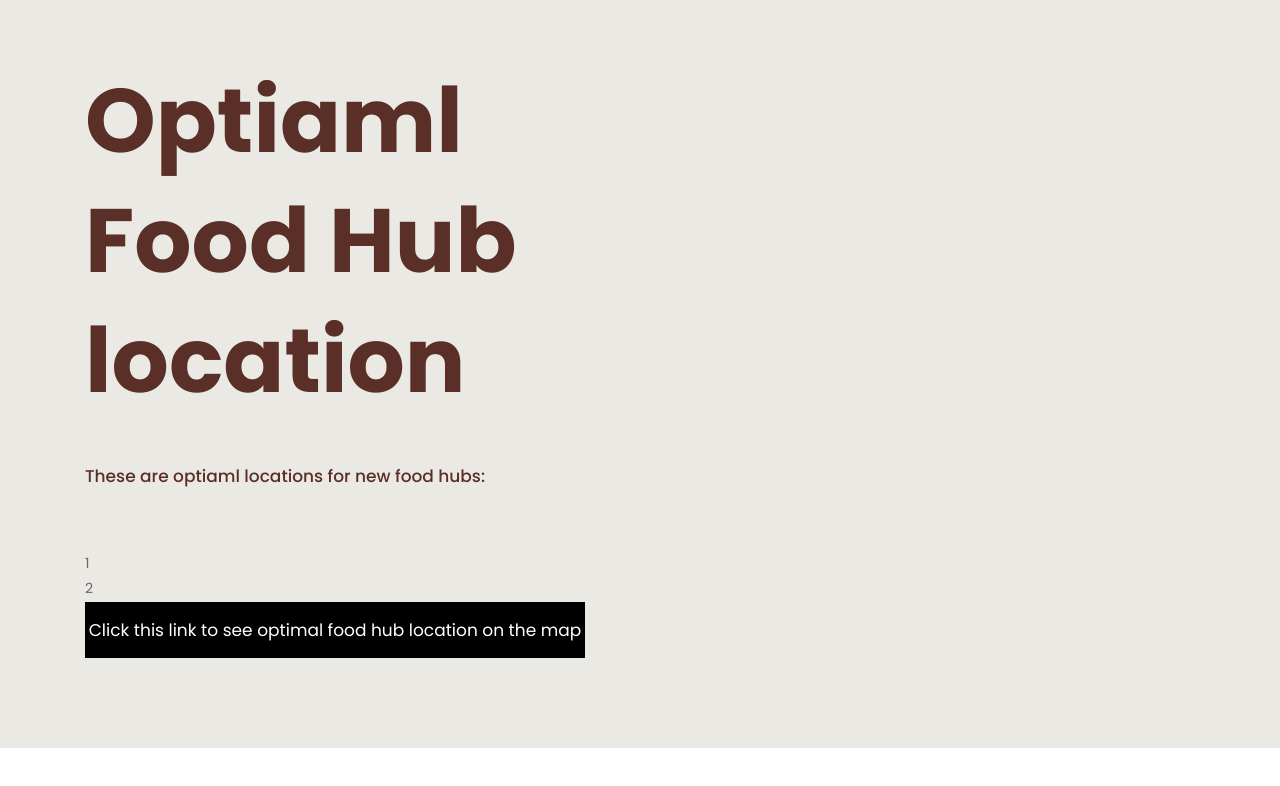
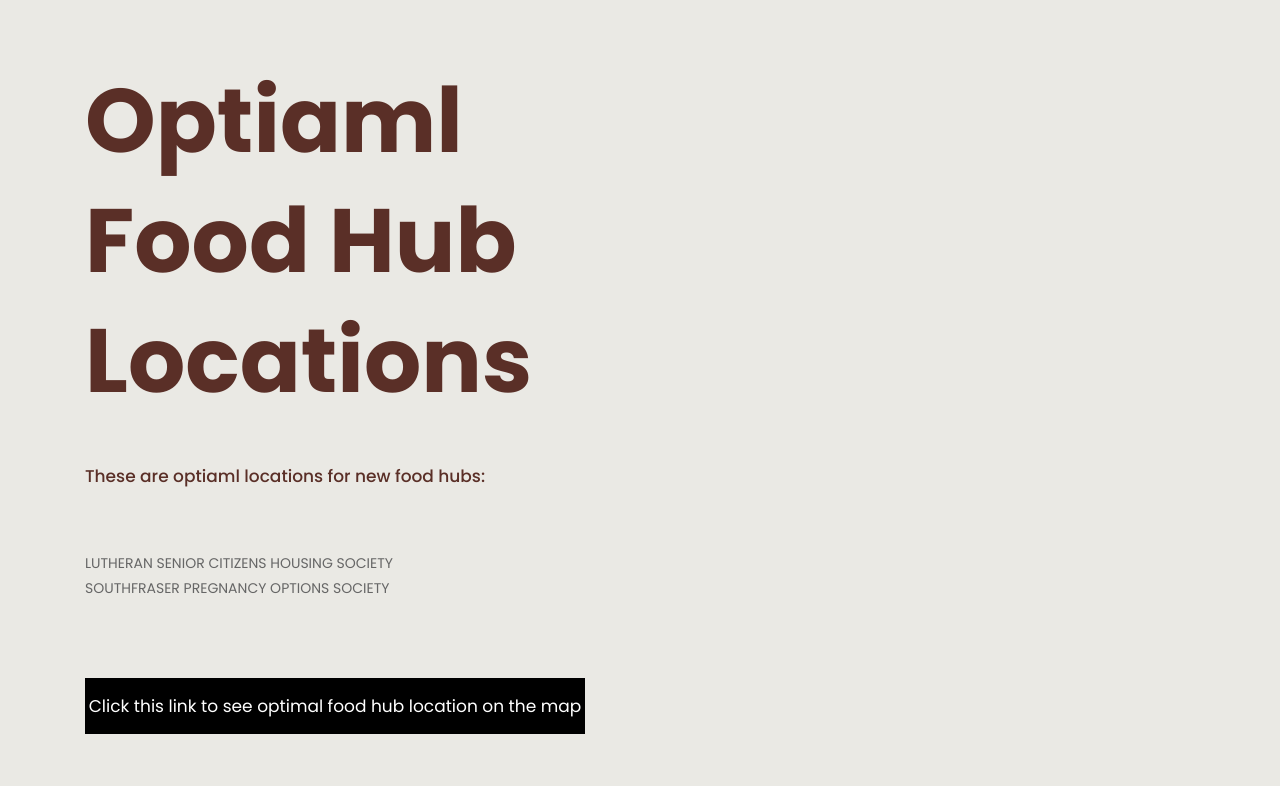
Before and after one commit to SiqiChen2/Hackathon-Team12, a plain HTML site: page Sample Interface/result.html in a window 1280 px wide. Drawn offline with nearby package versions, Linux system fonts and the light colour scheme.

Commit message:
Revise result page

```diff
--- a/Sample Interface/result.html
+++ b/Sample Interface/result.html
@@ -64,14 +64,16 @@
          <div class="row d_flex">
             <div class="col-md-6">
                <div class="text-bg">
-                  <h1>Optiaml Food Hub location</h1>
+                  <h1>Optiaml Food Hub Locations</h1>
                   <p>These are optiaml locations for new food hubs: </p>
                   <ul>
-                      <li>1</li>
-                      <li>2</li>
+                      <li>LUTHERAN SENIOR CITIZENS HOUSING SOCIETY</li>
+                      <li>SOUTHFRASER PREGNANCY OPTIONS SOCIETY</li>
                   </ul>
-
-                  <a class=result href="">Click this link to see optimal food hub location on the map</a>
+                  <br>
+                  <br>
+                  <br>
+                  <a class=result href="https://www.google.com/maps/d/u/0/edit?mid=1cr094rFWgWhqcIHxyFWOX5_s-ja3-kTx&ll=49.25910633888674%2C-122.8112176035456&z=11">Click this link to see optimal food hub location on the map</a>
                </div>
             </div>
 
```
Also changed, not shown: 1 other file.
